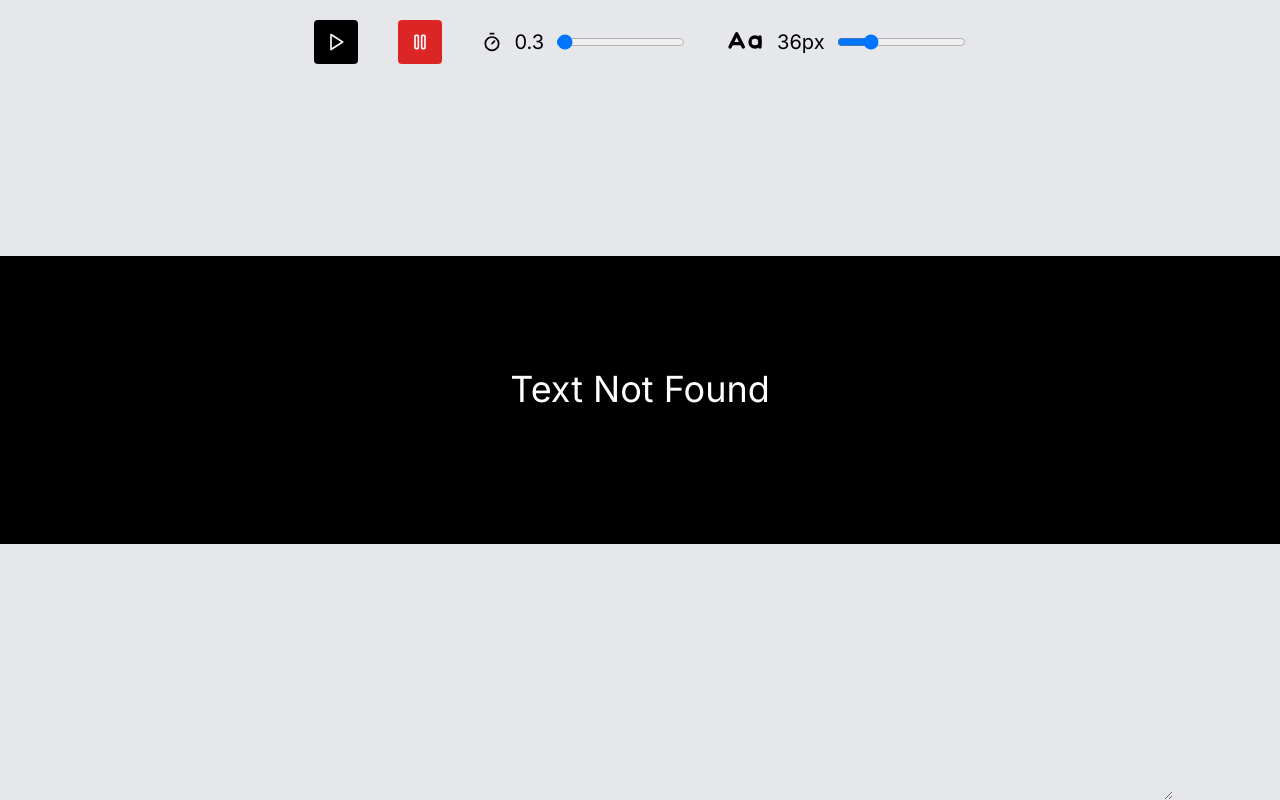
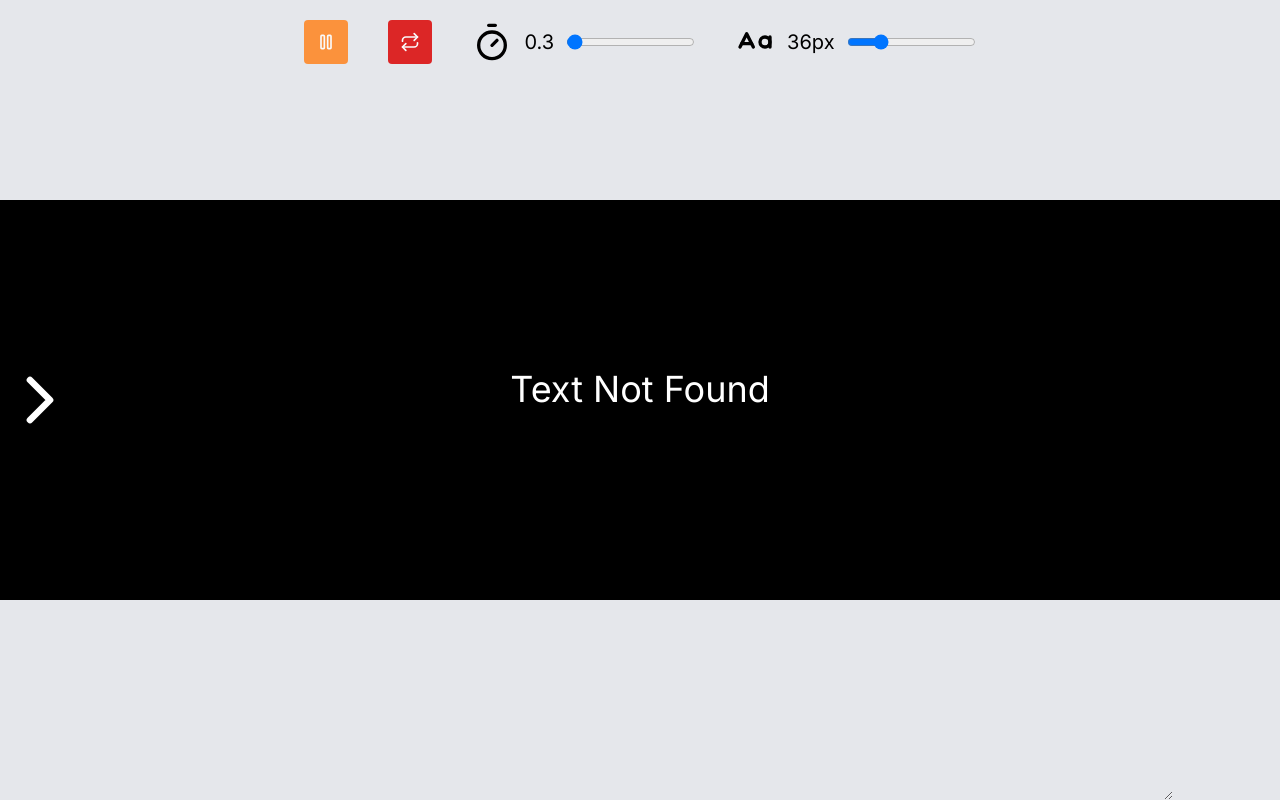
Before and after one commit to ramonfrombr/cs50prompt, a Next.js app: page /teleprompter in a window 1280 px wide. Built offline with nearby package versions, Linux system fonts and the light colour scheme.

Commit message:
Implemented scroll up and down, pause and restart

```diff
--- a/app/teleprompter/page.tsx
+++ b/app/teleprompter/page.tsx
@@ -1,12 +1,12 @@
 "use client";
-import { useContext, useEffect, useRef, useState } from "react";
+import { useCallback, useContext, useEffect, useRef, useState } from "react";
 import { ValueContext } from "../components/promptApi";
 import {
   CaseSensitive,
   ChevronRight,
   Pause,
   Play,
-  Square,
+  Repeat,
   Timer,
 } from "lucide-react";
 
@@ -15,9 +15,36 @@ const Teleprompter = () => {
 
   const textRef = useRef<HTMLTextAreaElement>(null);
   const [isScrolling, setIsScrolling] = useState(true);
-  const [isPaused, setisPaused] = useState(false);
+  const [isPaused, setIsPaused] = useState(false);
   const [rangeValue, setRangeValue] = useState(0.3);
   const [fontSize, setFontSize] = useState(36);
+
+  const handleKeyDown = useCallback(
+    (event: KeyboardEvent) => {
+      if (event.key === " ") {
+        event.preventDefault();
+        setIsScrolling(true);
+        setIsPaused(!isPaused);
+      } else if (event.key === "ArrowUp") {
+        scrollUp();
+      } else if (event.key === "ArrowDown") {
+        scrollDown();
+      }
+    },
+    [isPaused]
+  );
+
+  const scrollUp = () => {
+    if (textRef.current) {
+      textRef.current.scrollTop -= 10;
+    }
+  };
+
+  const scrollDown = () => {
+    if (textRef.current) {
+      textRef.current.scrollTop += 10;
+    }
+  };
 
   useEffect(() => {
     if (isScrolling && textRef.current) {
@@ -42,19 +69,41 @@ const Teleprompter = () => {
     // cleanup function to prevent memory leaks
   }, [isScrolling, isPaused, rangeValue]);
 
+  useEffect(() => {
+    document.addEventListener("keydown", handleKeyDown);
+    return () => document.removeEventListener("keydown", handleKeyDown);
+  }, [isPaused, handleKeyDown]);
+
   return (
     <div>
       {/* OPTIONS */}
       <header className="fixed top-0 left-0 w-full py-5 flex flex-row gap-10 justify-center">
-        <button className={`bg-black border-1 rounded p-3 text-gray-50`}>
-          <Play size={20} />
+        <button
+          onClick={() => {
+            setIsScrolling(true);
+            setIsPaused(!isPaused);
+          }}
+          className={`${
+            isPaused ? "bg-blue-400" : "bg-orange-400"
+          } border-1 rounded p-3 text-gray-50`}
+        >
+          {isPaused ? <Play size={20} /> : <Pause size={20} />}
         </button>
-        <button className="bg-red-600 p-3 rounded text-gray-50">
-          <Pause size={20} />
+        <button
+          onClick={(e) => {
+            // don't run this code on keydown event
+            if (e.type === "click") {
+              setIsPaused((current) => true);
+              textRef.current!.scrollTop = 0;
+            }
+          }}
+          className="bg-red-600 p-3 rounded text-gray-50"
+        >
+          <Repeat size={20} />
         </button>
         <div className="flex gap-3">
           <p className="flex gap-3 text-xl items-center">
-            <Timer size={20} /> {rangeValue}
+            <Timer size={40} /> {rangeValue}
           </p>
           <input
             type="range"
@@ -81,7 +130,7 @@ const Teleprompter = () => {
       </header>
 
       {/* Black Box */}
-      <div className="w-full h-72 bg-black fixed inset-0 m-auto -z-10 flex items-center">
+      <div className="w-full h-[50vh] bg-black fixed inset-0 m-auto -z-10 flex items-center text-white">
         <ChevronRight size={80} />
       </div>
 
```
